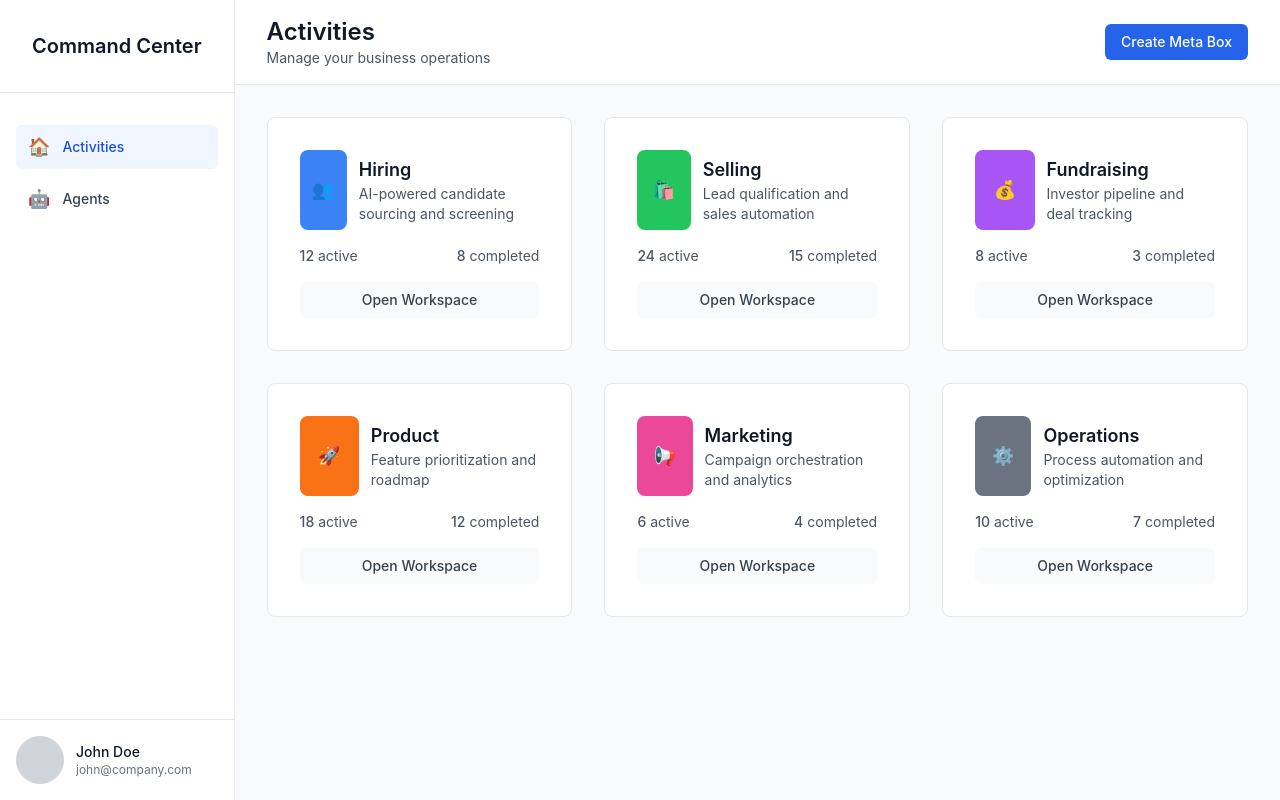
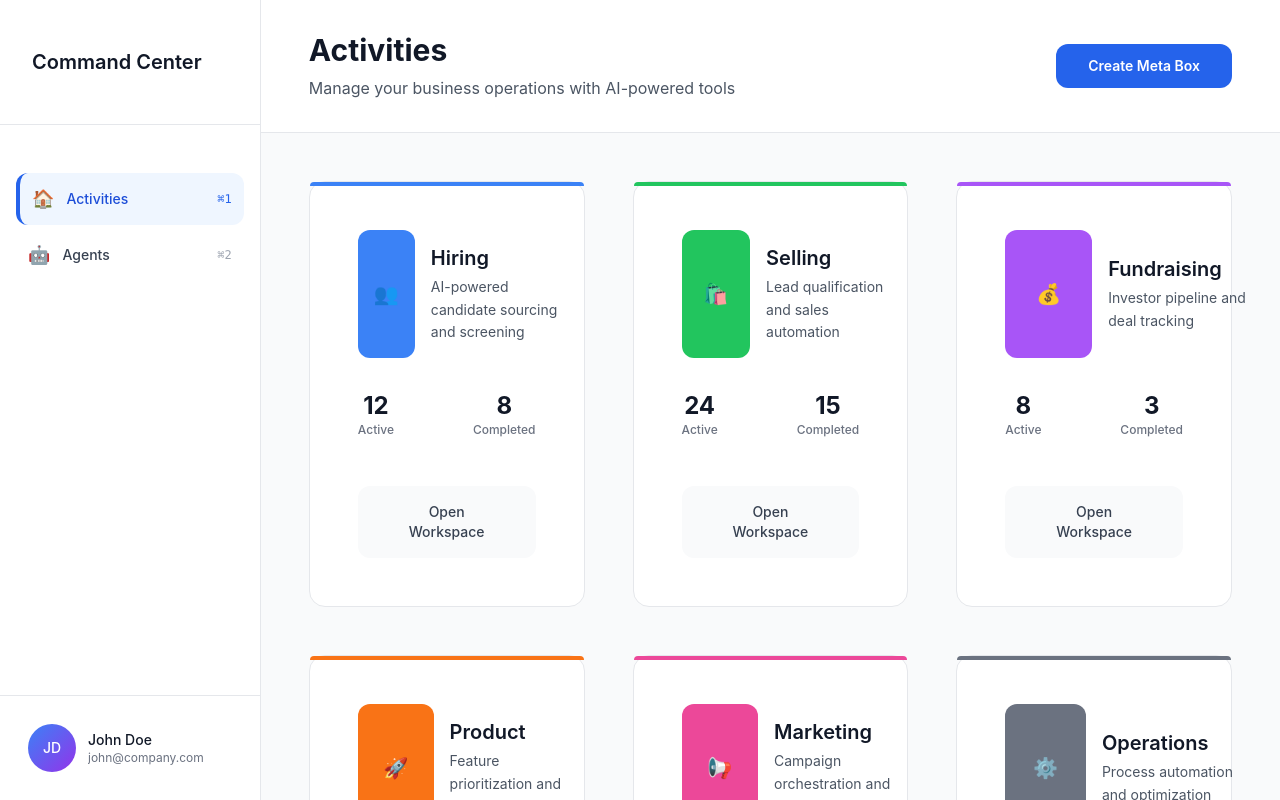
Before and after one commit to nibaranowski/cmdctr, a Next.js app: page /dashboard in a window 1280 px wide. Built offline with nearby package versions, Linux system fonts and the light colour scheme; no server answers.

Commit message:
feat: Refine Command Center dashboard UI to match Linear’s polish, clarity, and interaction quality

```diff
--- a/components/MetaBoxCard.tsx
+++ b/components/MetaBoxCard.tsx
@@ -1,4 +1,5 @@
 import Link from 'next/link';
+import { motion } from 'framer-motion';
 import React from 'react';
 
 interface MetaBoxCardProps {
@@ -24,33 +25,52 @@ const MetaBoxCard: React.FC<MetaBoxCardProps> = ({
   href
 }) => {
   return (
-    <div className="bg-white rounded-lg border border-gray-200 p-6 hover:shadow-md transition-shadow">
-      <div className="flex items-center mb-4">
-        <div className={`w-10 h-10 ${color} rounded-lg flex items-center justify-center mr-3`}>
-          <span className="text-white text-lg">{icon}</span>
-        </div>
-        <div>
-          <h3 className="text-lg font-semibold text-gray-900">{title}</h3>
-          <p className="text-sm text-gray-600">{description}</p>
+    <motion.div
+      className="group relative bg-white rounded-2xl border border-gray-200 p-8 hover:shadow-lg hover:border-gray-300 transition-all duration-200 cursor-pointer"
+      whileHover={{ scale: 1.01 }}
+      whileTap={{ scale: 0.99 }}
+      initial={{ opacity: 0, y: 10 }}
+      animate={{ opacity: 1, y: 0 }}
+      transition={{ duration: 0.2 }}
+      data-testid="metabox-card"
+    >
+      {/* Colored accent bar */}
+      <div className={`absolute top-0 left-0 right-0 h-1 ${color} rounded-t-2xl`} />
+
+      {/* Header with icon and title */}
+      <div className="flex items-start justify-between mb-6">
+        <div className="flex items-center space-x-4">
+          <div className={`w-12 h-12 ${color} rounded-xl flex items-center justify-center text-white text-xl font-medium`}>
+            {icon}
+          </div>
+          <div>
+            <h3 className="text-xl font-semibold text-gray-900 mb-1">{title}</h3>
+            <p className="text-sm text-gray-600 leading-relaxed">{description}</p>
+          </div>
         </div>
       </div>
 
-      <div className="flex justify-between items-center mb-4">
-        <div className="text-sm text-gray-600">
-          <span className="font-medium">{stats.active}</span> active
+      {/* Stats */}
+      <div className="flex justify-between items-center mb-8">
+        <div className="text-center">
+          <div className="text-2xl font-bold text-gray-900">{stats.active}</div>
+          <div className="text-xs text-gray-500 font-medium">Active</div>
         </div>
-        <div className="text-sm text-gray-600">
-          <span className="font-medium">{stats.completed}</span> completed
+        <div className="text-center">
+          <div className="text-2xl font-bold text-gray-900">{stats.completed}</div>
+          <div className="text-xs text-gray-500 font-medium">Completed</div>
         </div>
       </div>
 
+      {/* Open Workspace Button */}
       <Link
         href={href}
-        className="block w-full bg-gray-50 text-gray-700 px-4 py-2 rounded-md text-sm font-medium hover:bg-gray-100 transition-colors text-center"
+        className="block w-full bg-gray-50 text-gray-700 px-6 py-4 rounded-xl text-sm font-medium hover:bg-gray-100 focus:bg-gray-100 focus:outline-none focus:ring-2 focus:ring-blue-500 focus:ring-offset-2 transition-all duration-200 text-center group-hover:bg-blue-50 group-hover:text-blue-700 group-hover:border-blue-200"
+        aria-label={`Open ${title} workspace`}
       >
         Open Workspace
       </Link>
-    </div>
+    </motion.div>
   );
 };
 
--- a/components/layout/Sidebar.tsx
+++ b/components/layout/Sidebar.tsx
@@ -6,45 +6,63 @@ const Sidebar: React.FC = () => {
   const router = useRouter();
 
   const menuItems = [
-    { icon: '🏠', label: 'Activities', href: '/dashboard' },
-    { icon: '🤖', label: 'Agents', href: '/agents' },
+    { icon: '🏠', label: 'Activities', href: '/dashboard', shortcut: '⌘1' },
+    { icon: '🤖', label: 'Agents', href: '/agents', shortcut: '⌘2' },
   ];
 
   return (
     <div className="w-64 bg-white border-r border-gray-200 flex flex-col">
       {/* Logo */}
-      <div className="p-6 border-b border-gray-200">
+      <div className="px-6 py-8 border-b border-gray-200">
         <h1 className="text-xl font-semibold text-gray-900">Command Center</h1>
       </div>
 
       {/* Navigation */}
-      <nav className="flex-1 px-4 py-6">
-        <ul className="space-y-2">
-          {menuItems.map((item) => (
+      <nav className="flex-1 px-4 py-8">
+        <ul className="space-y-1">
+          {menuItems.map((item) => {
+            const isActive = router.pathname === item.href;
+            return (
               <li key={item.label}>
                 <Link
                   href={item.href}
-                className={`flex items-center px-3 py-2 text-sm font-medium rounded-md transition-colors ${
-                  router.pathname === item.href
-                    ? 'bg-blue-50 text-blue-700'
+                  className={`group flex items-center justify-between px-3 py-3 text-sm font-medium rounded-xl transition-all duration-200 ${
+                    isActive
+                      ? 'bg-blue-50 text-blue-700 border-l-4 border-blue-600'
                       : 'text-gray-700 hover:bg-gray-50 hover:text-gray-900'
                   }`}
+                  aria-current={isActive ? 'page' : undefined}
                 >
-                <span className="mr-3 text-lg">{item.icon}</span>
-                {item.label}
+                  <div className="flex items-center space-x-3">
+                    <span className="text-lg">{item.icon}</span>
+                    <span>{item.label}</span>
+                  </div>
+                  <span className={`text-xs font-mono ${
+                    isActive ? 'text-blue-600' : 'text-gray-400 group-hover:text-gray-600'
+                  }`}>
+                    {item.shortcut}
+                  </span>
                 </Link>
               </li>
-          ))}
+            );
+          })}
         </ul>
       </nav>
 
       {/* User Profile */}
       <div className="p-4 border-t border-gray-200">
-        <div className="flex items-center">
-          <div className="w-8 h-8 bg-gray-300 rounded-full mr-3"></div>
-          <div>
-            <p className="text-sm font-medium text-gray-900">John Doe</p>
-            <p className="text-xs text-gray-500">john@company.com</p>
+        <div className="flex items-center space-x-3 p-3 rounded-xl hover:bg-gray-50 transition-colors cursor-pointer group">
+          <div className="w-8 h-8 bg-gradient-to-br from-blue-500 to-purple-600 rounded-full flex items-center justify-center text-white text-sm font-medium">
+            JD
+          </div>
+          <div className="flex-1 min-w-0">
+            <p className="text-sm font-medium text-gray-900 truncate">John Doe</p>
+            <p className="text-xs text-gray-500 truncate">john@company.com</p>
+          </div>
+          <div className="opacity-0 group-hover:opacity-100 transition-opacity">
+            <svg className="w-4 h-4 text-gray-400" fill="none" stroke="currentColor" viewBox="0 0 24 24">
+              <path strokeLinecap="round" strokeLinejoin="round" strokeWidth={2} d="M19 9l-7 7-7-7" />
+            </svg>
           </div>
         </div>
       </div>
--- a/pages/dashboard.tsx
+++ b/pages/dashboard.tsx
@@ -61,22 +61,27 @@ export default function Dashboard() {
     <>
       <Head>
         <title>Activities - Command Center</title>
+        <meta name="description" content="Manage your business operations with AI-powered tools" />
       </Head>
       <AppLayout>
-        <header className="bg-white border-b border-gray-200 px-6 py-4">
+        <header className="bg-white border-b border-gray-200 px-8 py-6">
           <div className="flex items-center justify-between">
             <div>
-              <h2 className="text-2xl font-semibold text-gray-900">Activities</h2>
-              <p className="text-sm text-gray-600">Manage your business operations</p>
+              <h1 className="text-3xl font-bold text-gray-900 mb-2">Activities</h1>
+              <p className="text-base text-gray-600">Manage your business operations with AI-powered tools</p>
             </div>
-            <button className="bg-blue-600 text-white px-4 py-2 rounded-md text-sm font-medium hover:bg-blue-700 transition-colors">
+            <button
+              className="bg-blue-600 text-white px-6 py-3 rounded-xl text-sm font-semibold hover:bg-blue-700 focus:bg-blue-700 focus:outline-none focus:ring-2 focus:ring-blue-500 focus:ring-offset-2 transition-all duration-200"
+              aria-label="Create new meta box"
+            >
               Create Meta Box
             </button>
           </div>
         </header>
 
-        <main className="flex-1 p-6 overflow-auto">
-          <div className="grid grid-cols-1 md:grid-cols-2 lg:grid-cols-3 gap-6">
+        <main className="flex-1 bg-gray-50 p-8 overflow-auto">
+          <div className="max-w-7xl mx-auto">
+            <div className="grid grid-cols-1 md:grid-cols-2 lg:grid-cols-3 gap-8">
               {metaBoxes.map((metaBox) => (
                 <MetaBoxCard
                   key={metaBox.id}
@@ -90,6 +95,7 @@ export default function Dashboard() {
                 />
               ))}
             </div>
+          </div>
         </main>
       </AppLayout>
     </>
```
Also changed, not shown: 2 other files (tests, documents, lock files or other folders). Lines whose indentation alone changed are shown as unchanged.
